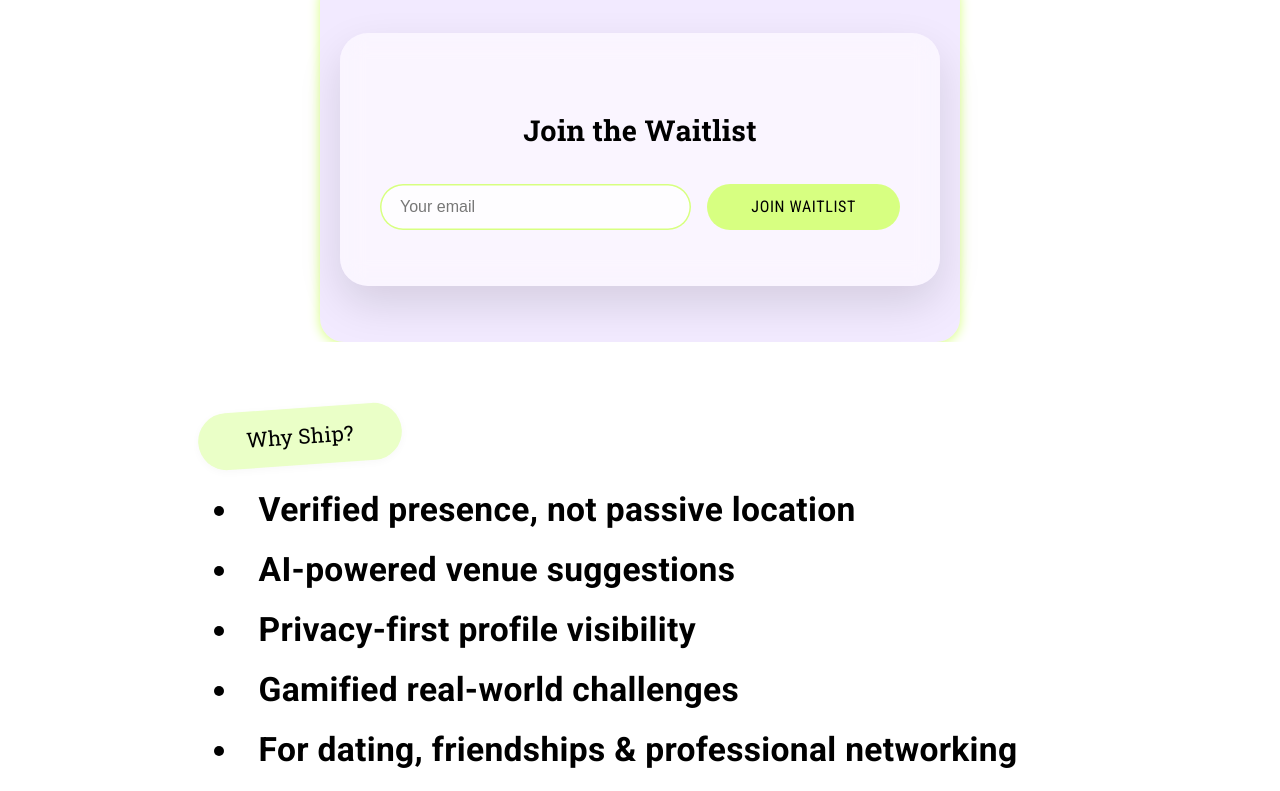
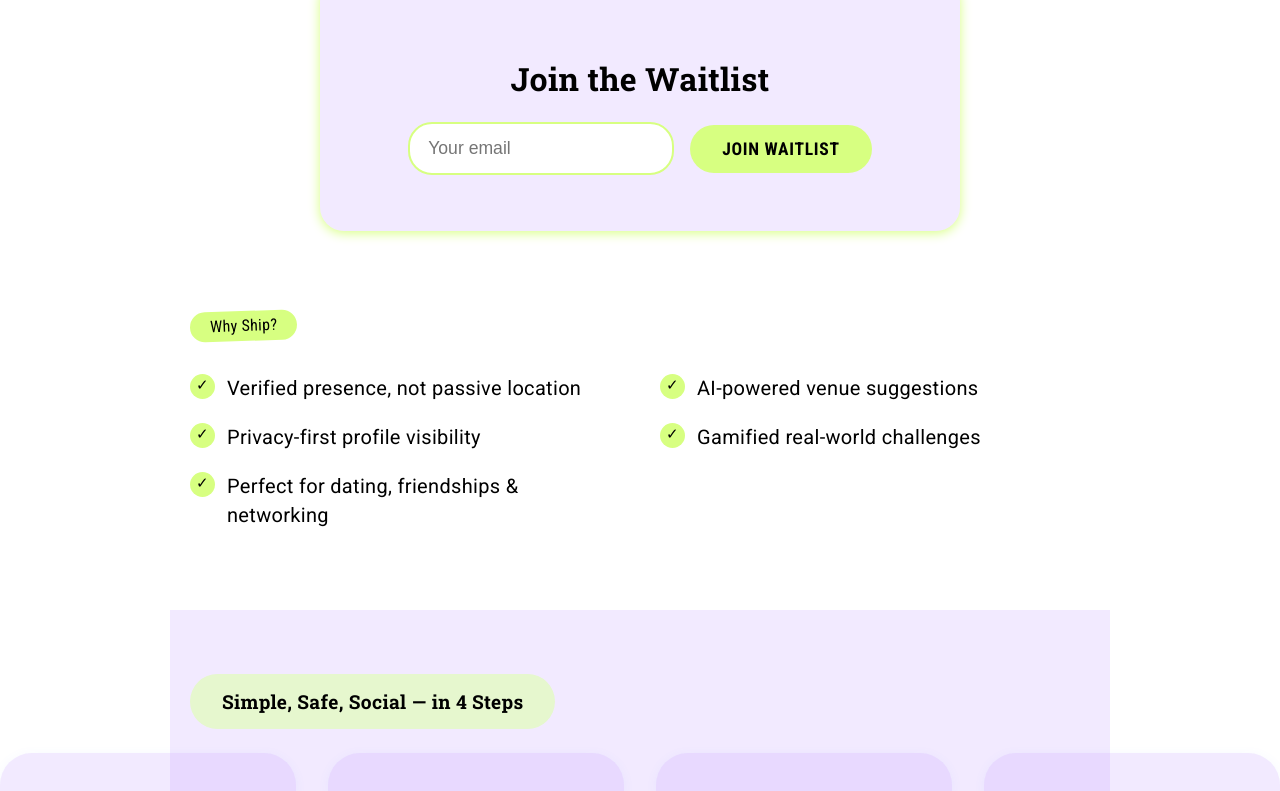
Before and after one commit to mertkilickaplan/shipWebsite, a React (Create React App) app: page / in a window 1280 px wide. Shown: the part 1289-2080 px from the top of the page. Built offline with nearby package versions, Linux system fonts and the light colour scheme.

Commit message:
Why Ship section – 2-column icon list & tilted pill heading

```diff
--- a/src/App.js
+++ b/src/App.js
@@ -20,24 +20,24 @@ function App() {
             </div>
           </div>
         </section>
-        <section className="waitlist-section">
-          <div className="waitlist-card">
-            <h2>Join the Waitlist</h2>
-            <form action="https://formspree.io/f/XXXX" method="POST">
-              <input type="email" name="email" placeholder="Your email" required />
-              <button type="submit">Join&nbsp;Waitlist</button>
-            </form>
+        <section className="section waitlist-section">
+          <h2 className="waitlist-title">Join the Waitlist</h2>
+          <form className="waitlist-form" action="https://formspree.io/f/XXXXXXX" method="POST">
+            <input type="email" name="email" placeholder="Your email" required />
+            <button type="submit">Join Waitlist</button>
+          </form>
+        </section>
+        <section className="section">
+          <div className="container">
+            <span className="pill">Why Ship?</span>
+            <ul className="feature-list">
+              <li className="feature-item"><span className="icon"></span>Verified presence, not passive location</li>
+              <li className="feature-item"><span className="icon"></span>AI-powered venue suggestions</li>
+              <li className="feature-item"><span className="icon"></span>Privacy-first profile visibility</li>
+              <li className="feature-item"><span className="icon"></span>Gamified real-world challenges</li>
+              <li className="feature-item"><span className="icon"></span>Perfect for dating, friendships & networking</li>
+            </ul>
           </div>
-        </section>
-        <section className="section why-ship-section">
-          <h2 className="why-ship-label">Why Ship?</h2>
-          <ul className="why-ship-list">
-            <li>Verified presence, not passive location</li>
-            <li>AI-powered venue suggestions</li>
-            <li>Privacy-first profile visibility</li>
-            <li>Gamified real-world challenges</li>
-            <li>For dating, friendships & professional networking</li>
-          </ul>
         </section>
         <section className="section steps-section">
           <h2 className="steps-header">Simple, Safe, Social — in 4 Steps</h2>
--- a/src/styles.css
+++ b/src/styles.css
@@ -129,72 +129,55 @@ a.btn {
   margin-inline: auto;
 }
 
-/* section background strip */
-.waitlist-section {
-  padding: 5rem 1rem;                      /* plenty of breathing room   */
-  background: linear-gradient(
-      135deg,
-      rgba(188,150,255,0.35) 0%,
-      rgba(255,255,255,0) 70%
-  );
+/* ================================
+   WHY SHIP?  –  Refined styling
+   ================================ */
+.pill {
+  display: inline-block;
+  background: var(--primary);
+  color: var(--text);
+  padding: .45rem 1.25rem;
+  border-radius: 9999px;
+  font: 500 var(--fs-400)/1 var(--ff-condensed);
+  margin-bottom: 2rem;
+  transform: rotate(-2deg);
 }
 
-/* glass card */
-.waitlist-card {
-  max-width: 520px;
-  margin-inline: auto;
-  padding: 3.5rem 2.5rem;
-  border-radius: 1.75rem;
-  background: rgba(255,255,255,0.55);
-  backdrop-filter: blur(12px) saturate(140%);
-  -webkit-backdrop-filter: blur(12px) saturate(140%);
-  box-shadow: 0 18px 44px rgba(0,0,0,.12);
-  text-align: center;
+.feature-list {
+  list-style: none;
+  padding: 0;
+  margin: 0;
+  display: grid;
+  gap: 1.25rem 2.5rem;
 }
 
-.waitlist-card h2 {
-  font: 700 var(--fs-700)/1.2 var(--ff-slab);
-  margin-bottom: 2.25rem;
+@media (min-width: 768px) {
+  .feature-list { grid-template-columns: 1fr 1fr; }
 }
 
-.waitlist-card form {
+.feature-item {
   display: flex;
-  gap: 1rem;
-  flex-wrap: wrap;
-  justify-content: center;
+  align-items: flex-start;
+  font-size: var(--fs-500);
+  line-height: 1.45;
 }
 
-.waitlist-card input {
-  flex: 1 1 240px;
-  min-width: 0;
-  padding: .9rem 1.25rem;
-  border: none;
-  border-radius: 9999px;
-  background: rgba(255,255,255,.8);
-  box-shadow: inset 0 0 0 1.5px var(--primary);
-  font-size: var(--fs-400);
+.feature-item .icon {
+  flex: none;
+  width: 1.25em;
+  height: 1.25em;
+  background: var(--primary);
+  border-radius: 50%;
+  margin-right: .75rem;
+  position: relative;
 }
 
-.waitlist-card input::placeholder { color: #777; }
-
-.waitlist-card button {
-  flex: none;
-  padding: .9rem 2.75rem;
-  border: none;
-  border-radius: 9999px;
-  background: var(--primary);
+.feature-item .icon::after {
+  content: "✓";
+  position: absolute;
+  inset: 0;
+  display: grid;
+  place-content: center;
+  font-size: .75em;
   color: var(--text);
-  font: 500 var(--fs-400)/1 var(--ff-condensed);
-  letter-spacing: .04em;
-  cursor: pointer;
-  transition: transform .15s ease, box-shadow .15s ease;
 }
-
-.waitlist-card button:hover   { transform: translateY(-2px); box-shadow: 0 8px 18px rgba(0,0,0,.16); }
-.waitlist-card button:active  { transform: translateY( 0);   box-shadow: none; }
-
-/* mobile fine-tune */
-@media (max-width: 640px) {
-  .waitlist-card { padding: 2.5rem 1.5rem; }
-  .waitlist-card form { gap: .75rem; }
-}
```
